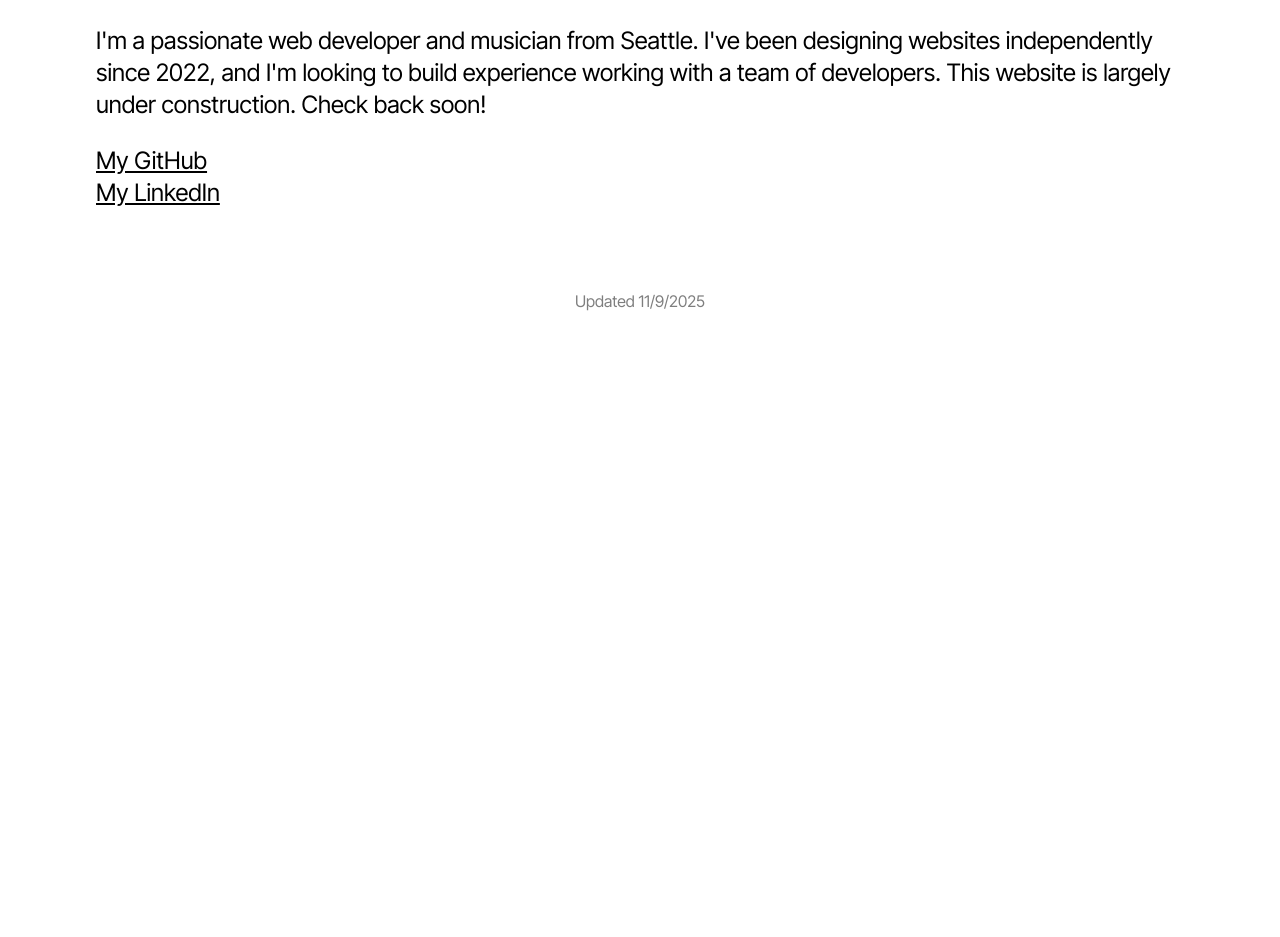
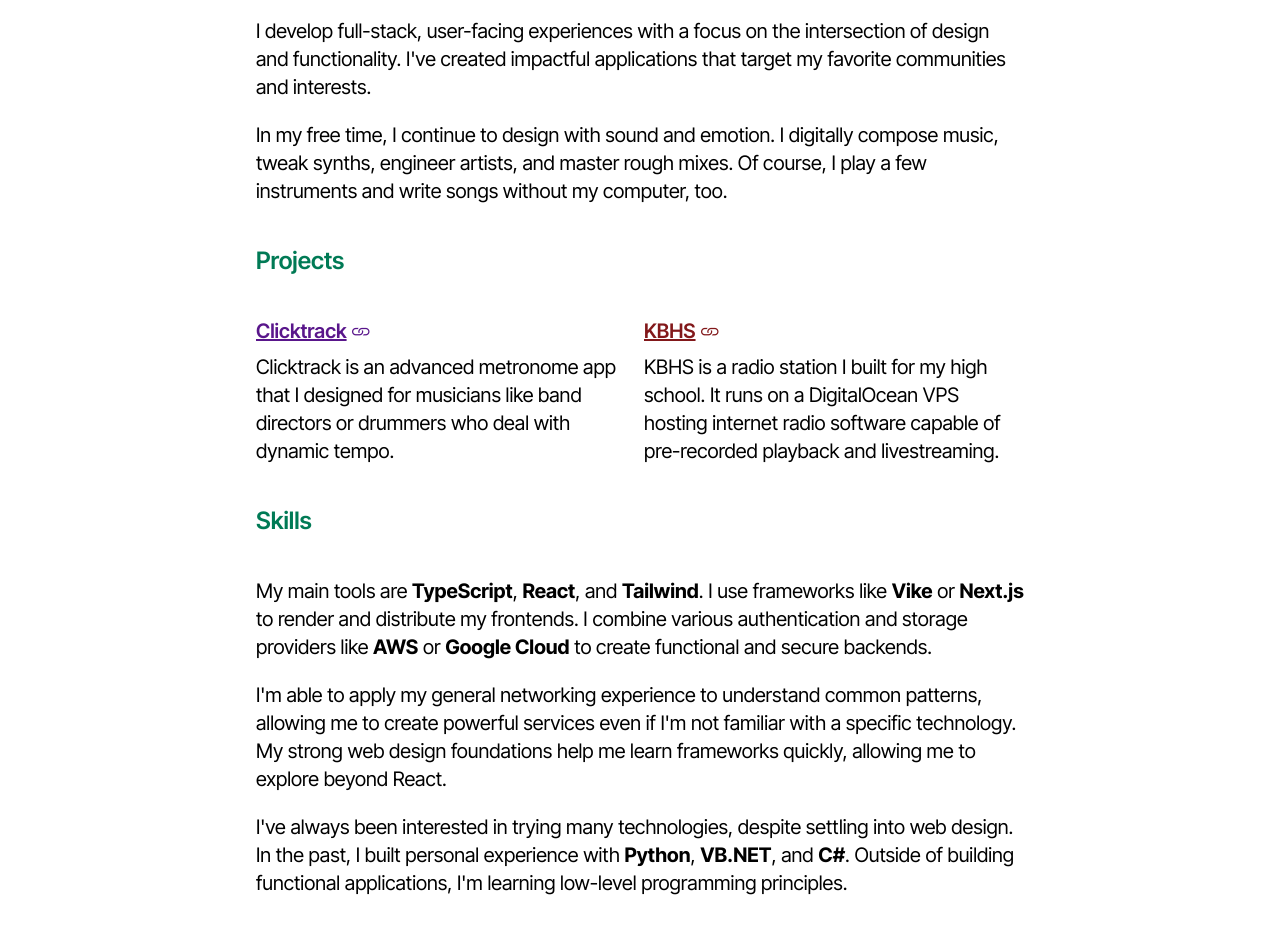
Before and after one commit to arthurmatthew/matthewarthur, an Astro site: page / in a window 1280 px wide. Shown: the part 263-1200 px from the top of the page. Before the commit the page ends 800 px from the top, so only its background shows below. Built offline with nearby package versions, Linux system fonts and the light colour scheme; Astro itself is replaced by a stand-in of ours; a web font is replaced by a local one.

Commit message:
feat site v2

```diff
--- a/package.json
+++ b/package.json
@@ -1,5 +1,5 @@
 {
-  "name": "",
+  "name": "matthew",
   "type": "module",
   "version": "0.0.1",
   "scripts": {
@@ -10,9 +10,9 @@
   },
   "dependencies": {
     "@fontsource-variable/inter-tight": "^5.2.7",
-    "@fontsource/libre-barcode-128-text": "^5.2.8",
     "@tailwindcss/vite": "^4.1.17",
     "astro": "^5.15.4",
+    "bootstrap-icons": "^1.13.1",
     "tailwindcss": "^4.1.17"
   }
 }
--- a/src/layouts/GlobalLayout.astro
+++ b/src/layouts/GlobalLayout.astro
@@ -1,5 +1,4 @@
 ---
-import "@fontsource/libre-barcode-128-text";
 import "@fontsource-variable/inter-tight";
 import "../styles/global.css";
 ---
@@ -9,6 +8,11 @@ import "../styles/global.css";
     <meta charset="utf-8" />
     <meta name="viewport" content="width=device-width" />
     <meta name="generator" content={Astro.generator} />
+    <link rel="apple-touch-icon" sizes="180x180" href="/apple-touch-icon.png" />
+    <link rel="icon" type="image/png" sizes="32x32" href="/favicon-32x32.png" />
+    <link rel="icon" type="image/png" sizes="16x16" href="/favicon-16x16.png" />
+    <link rel="manifest" href="/site.webmanifest" />
+
     <title>Matthew Arthur - Web Developer</title>
     <meta
       name="description"
@@ -16,7 +20,7 @@ import "../styles/global.css";
     />
   </head>
   <body>
-    <slot />
+    <div class="px-6"><slot /></div>
   </body>
   <script type="application/ld+json">
     {
--- a/src/pages/index.astro
+++ b/src/pages/index.astro
@@ -3,26 +3,101 @@ import GlobalLayout from "../layouts/GlobalLayout.astro";
 ---
 
 <GlobalLayout>
-  <header class="mx-auto max-w-6xl flex my-20 items-center flex-col">
-    <h1 class="font-display text-7xl sm:text-9xl">matthew arthur</h1>
-  </header>
-  <main class="mx-auto max-w-6xl text-2xl px-8">
-    <p>
-      I'm a passionate web developer and musician from Seattle. I've been
-      designing websites independently since 2022, and I'm looking to build
-      experience working with a team of developers. This website is largely
-      under construction. Check back soon!
-    </p>
-    <ul class="underline mt-6">
-      <li><a href="https://www.github.com/arthurmatthew">My GitHub</a></li>
-      <li>
-        <a href="https://www.linkedin.com/in/matthew-arthur-6889ba395/"
-          >My LinkedIn</a
+  <nav class="mx-auto max-w-3xl mt-40">
+    <div class="flex justify-between text-2xl text-emerald-700">
+      <h1 class="font-semibold">Matthew Arthur</h1>
+      <ul class="flex gap-2">
+        <li>
+          <a target="_blank" href="https://www.github.com/arthurmatthew"
+            ><i class="bi bi-github"></i></a
+          >
+        </li>
+        <li>
+          <a
+            target="_blank"
+            href="https://www.linkedin.com/in/matthew-arthur-6889ba395/"
+            ><i class="bi bi-linkedin"></i></a
+          >
+        </li>
+      </ul>
+    </div>
+  </nav>
+  <main class="mx-auto max-w-3xl mt-10">
+    <div class="flex flex-col gap-5 text-xl">
+      <p>I'm a passionate web developer from Seattle.</p>
+      <p>
+        I develop full-stack, user-facing experiences with a focus on the
+        intersection of design and functionality. I've created impactful
+        applications that target my favorite communities and interests.
+      </p>
+      <p>
+        In my free time, I continue to design with sound and emotion. I
+        digitally compose music, tweak synths, engineer artists, and master
+        rough mixes. Of course, I play a few instruments and write songs without
+        my computer, too.
+      </p>
+    </div>
+  </main>
+  <section class="mx-auto max-w-3xl mt-10">
+    <h1 class="font-semibold text-emerald-700 text-2xl">Projects</h1>
+    <div
+      class="mt-10 grid gap-2 grid-rows-2 md:grid-rows-1 md:grid-cols-2 text-xl"
+    >
+      <div class="flex flex-col gap-2">
+        <a
+          target="_blank"
+          class="font-semibold text-purple-900"
+          href="https://useclicktrack.com"
+          ><span class="underline">Clicktrack</span>
+          <i class="bi bi-link"></i></a
         >
-      </li>
-    </ul>
-  </main>
+        <p>
+          Clicktrack is an advanced metronome app that I designed for musicians
+          like band directors or drummers who deal with dynamic tempo.
+        </p>
+      </div>
+      <div class="flex flex-col gap-2">
+        <a
+          target="_blank"
+          class="font-semibold text-red-900"
+          href="https://bhsradio.com"
+          ><span class="underline">KBHS</span>
+          <i class="bi bi-link"></i></a
+        >
+        <p>
+          KBHS is a radio station I built for my high school. It runs on a
+          DigitalOcean VPS hosting internet radio software capable of
+          pre-recorded playback and livestreaming.
+        </p>
+      </div>
+    </div>
+  </section>
+  <section class="max-w-3xl mt-10 mx-auto">
+    <h1 class="font-semibold text-emerald-700 text-2xl">Skills</h1>
+    <div class="flex flex-col gap-5 text-xl mt-10">
+      <p>
+        My main tools are <b>TypeScript</b>, <b>React</b>, and <b>Tailwind</b>.
+        I use frameworks like <b>Vike</b> or <b>Next.js</b> to render and distribute
+        my frontends. I combine various authentication and storage providers like
+        <b>AWS</b> or
+        <b>Google Cloud</b> to create functional and secure backends.
+      </p>
+      <p>
+        I'm able to apply my general networking experience to understand common
+        patterns, allowing me to create powerful services even if I'm not
+        familiar with a specific technology. My strong web design foundations
+        help me learn frameworks quickly, allowing me to explore beyond React.
+      </p>
+      <p>
+        I've always been interested in trying many technologies, despite
+        settling into web design. In the past, I built personal experience with <b
+          >Python</b
+        >, <b>VB.NET</b>, and <b>C#</b>. Outside of building functional
+        applications, I'm learning low-level programming principles.
+      </p>
+    </div>
+  </section>
   <footer class="flex justify-center my-20">
-    <p class="opacity-50">Updated 11/9/2025</p>
+    <p class="opacity-50">Updated 11/18/2025</p>
   </footer>
 </GlobalLayout>
--- a/src/styles/global.css
+++ b/src/styles/global.css
@@ -1,6 +1,6 @@
 @import "tailwindcss";
+@import "bootstrap-icons/font/bootstrap-icons.css";
 
 @theme {
   --font-sans: "Inter Tight", "sans-serif";
-  --font-display: "Libre Barcode 128 Text", system-ui;
 }
```
Also changed, not shown: public/android-chrome-192x192.png (added), public/android-chrome-512x512.png (added), public/apple-touch-icon.png (added), public/favicon-16x16.png (added), public/favicon-32x32.png (added), public/favicon.ico (added), public/site.webmanifest (added), 1 other file.
